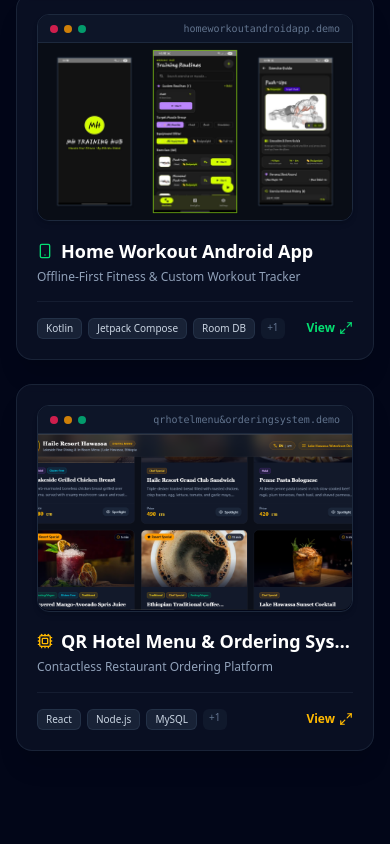
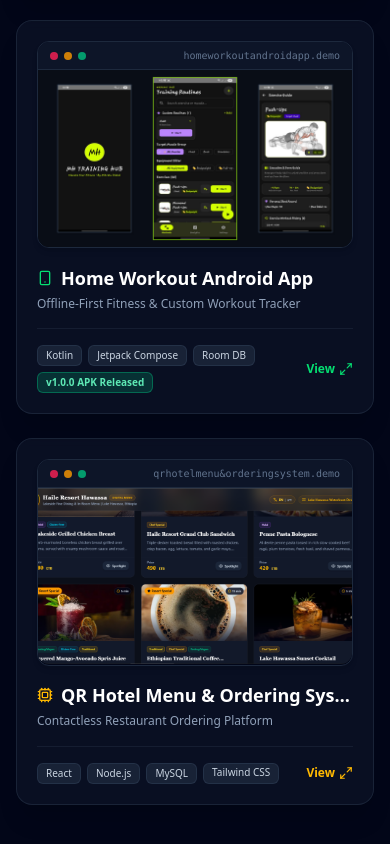
Before and after one commit to mihretu-dev/portfolio, a Next.js app: page / in a window 390 px wide. Shown: the part 4012-4856 px from the top of the page. Built offline with nearby package versions, Linux system fonts and the light colour scheme.

Commit message:
Add v1.0.0 APK download link and badge to Home Workout App project card

```diff
--- a/src/app/page.tsx
+++ b/src/app/page.tsx
@@ -169,10 +169,12 @@ const projects = [
       "Built with Jetpack Compose for modern reactive UI and Jetpack Room for offline-first data persistence.",
       "Custom workout routine builder with exercise logging and progress tracking.",
       "Structured MVVM architecture using Kotlin Coroutines, StateFlow, and ViewModel.",
+      "Official v1.0.0 Android APK release binary available for direct download.",
     ],
-    tech: ["Kotlin", "Jetpack Compose", "Room DB", "Android SDK"],
+    tech: ["Kotlin", "Jetpack Compose", "Room DB", "v1.0.0 APK Released"],
     github: "https://github.com/mihretu-dev/HomeWorkoutApp",
     liveDemo: undefined,
+    apkDownload: "https://github.com/mihretu-dev/HomeWorkoutApp/releases/download/v1.0.0/app-production-release-unsigned.apk",
     image: "/projects/home-workout.png",
     icon: Smartphone,
     accentColor: "emerald",
@@ -795,17 +797,24 @@ export default function PortfolioPage() {
                   {/* Card Footer: Tech Badges & View Details */}
                   <div className="relative z-10 pt-4 mt-4 border-t border-slate-800/60 flex items-center justify-between gap-2">
                     <div className="flex flex-wrap gap-1.5 min-w-0">
-                      {project.tech.slice(0, 3).map((t) => (
-                        <span
-                          key={t}
-                          className="px-2 py-0.5 rounded-md bg-slate-800/80 border border-slate-700/50 text-[10px] font-medium text-slate-300"
-                        >
-                          {t}
-                        </span>
-                      ))}
-                      {project.tech.length > 3 && (
+                      {project.tech.slice(0, 4).map((t) => {
+                        const isApkBadge = t.includes("APK");
+                        return (
+                          <span
+                            key={t}
+                            className={`px-2 py-0.5 rounded-md text-[10px] font-medium ${
+                              isApkBadge
+                                ? "bg-emerald-500/20 border border-emerald-500/40 text-emerald-300 font-semibold"
+                                : "bg-slate-800/80 border border-slate-700/50 text-slate-300"
+                            }`}
+                          >
+                            {t}
+                          </span>
+                        );
+                      })}
+                      {project.tech.length > 4 && (
                         <span className="px-1.5 py-0.5 rounded-md bg-slate-800/40 text-[10px] font-medium text-slate-500">
-                          +{project.tech.length - 3}
+                          +{project.tech.length - 4}
                         </span>
                       )}
                     </div>
@@ -882,7 +891,18 @@ export default function PortfolioPage() {
                       </div>
 
                       {/* Action Buttons */}
-                      <div className="flex items-center gap-3 shrink-0">
+                      <div className="flex items-center gap-3 shrink-0 flex-wrap sm:flex-nowrap">
+                        {"apkDownload" in selectedProject && selectedProject.apkDownload && (
+                          <a
+                            href={selectedProject.apkDownload as string}
+                            target="_blank"
+                            rel="noopener noreferrer"
+                            className="inline-flex items-center gap-2 px-5 py-2.5 rounded-xl bg-emerald-500 hover:bg-emerald-400 text-slate-950 font-bold text-xs sm:text-sm transition-all shadow-lg shadow-emerald-500/20"
+                          >
+                            <FileDown className="w-4 h-4" />
+                            Download APK
+                          </a>
+                        )}
                         {selectedProject.liveDemo && (
                           <a
                             href={selectedProject.liveDemo}
@@ -902,7 +922,7 @@ export default function PortfolioPage() {
                             className="inline-flex items-center gap-2 px-5 py-2.5 rounded-xl bg-slate-800 hover:bg-slate-700 border border-slate-700 text-xs sm:text-sm font-bold text-slate-200 hover:text-white transition-all"
                           >
                             <FaGithub className="w-4 h-4" />
-                            Code
+                            View Source
                           </a>
                         )}
                       </div>
@@ -1039,31 +1059,44 @@ export default function PortfolioPage() {
             <div className="lg:col-span-7 space-y-5 relative pl-4 sm:pl-6 border-l border-slate-800/80 ml-2 sm:ml-4">
               {[
                 {
-                  title: "Foundation",
-                  subtitle: "Hawassa University",
+                  title: "B.S. in Information Systems",
+                  subtitle: "Hawassa University • Class of 2026",
                   description:
-                    "Focused on core CS/IS principles, OOP architecture, and database management.",
+                    "Core CS/IS principles, OOP architecture, and database design.",
                   tag: "Academic Milestone",
                   icon: BookOpen,
                   accent: "border-emerald-500/40 text-emerald-400 bg-emerald-500/10",
+                  tech: ["Java", "C++", "MySQL", "OOP", "Systems Analysis"],
                 },
                 {
-                  title: "Project Execution",
-                  subtitle: "Applied Software Systems",
+                  title: "Applied Engineering & Enterprise Projects",
+                  subtitle: "Full-Stack Platforms",
                   description:
-                    "Built full-stack applications including a Java HR System and Next.js GPA Calculator.",
+                    "Development of full-stack platforms (QR Hotel Menu, AI Resume Builder, Java HR System).",
                   tag: "Full-Stack Development",
                   icon: Terminal,
                   accent: "border-indigo-500/40 text-indigo-400 bg-indigo-500/10",
+                  tech: ["Next.js", "TypeScript", "Node.js", "Tailwind CSS", "Framer Motion"],
                 },
                 {
-                  title: "Current Status",
-                  subtitle: "Open for Opportunities",
+                  title: "Mobile App Execution & Production",
+                  subtitle: "MH Training Hub Release",
                   description:
-                    "Open for full-time and remote roles in Full-Stack Web Development, Android Development, and Software Engineering.",
+                    "Development and release of 'MH Training Hub' (Offline-first Android fitness app with Jetpack Compose & Room DB).",
+                  tag: "Mobile Production",
+                  icon: Smartphone,
+                  accent: "border-purple-500/40 text-purple-400 bg-purple-500/10",
+                  tech: ["Kotlin", "Jetpack Compose", "Room DB", "WorkManager", "Android SDK"],
+                },
+                {
+                  title: "Ready for Impact & Open to Roles",
+                  subtitle: "Software Engineering & Native Android Focus",
+                  description:
+                    "B.S. Information Systems Graduate from Hawassa University. Currently focused on building high-performance Native Android apps (Kotlin, Jetpack Compose, Room DB) and scalable full-stack web solutions. Open for full-time and remote roles.",
                   tag: "Ready to Impact",
                   icon: Compass,
                   accent: "border-amber-500/40 text-amber-400 bg-amber-500/10",
+                  tech: ["Full-Time", "Remote Roles", "Android / Web"],
                 },
               ].map((milestone, idx) => {
                 const MilestoneIcon = milestone.icon;
@@ -1081,7 +1114,7 @@ export default function PortfolioPage() {
                       <div className="w-1.5 h-1.5 rounded-full bg-emerald-400" />
                     </div>
 
-                    <div className="flex items-center justify-between gap-3">
+                    <div className="flex items-center justify-between gap-3 flex-wrap">
                       <div className="flex items-center gap-2">
                         <div className={`p-1.5 rounded-lg border ${milestone.accent}`}>
                           <MilestoneIcon className="w-4 h-4" />
@@ -1102,6 +1135,20 @@ export default function PortfolioPage() {
                     <p className="text-sm text-slate-300 leading-relaxed pl-8">
                       {milestone.description}
                     </p>
+
+                    {/* Tech Badges */}
+                    {milestone.tech && milestone.tech.length > 0 && (
+                      <div className="flex flex-wrap gap-1.5 pl-8 pt-2">
+                        {milestone.tech.map((t) => (
+                          <span
+                            key={t}
+                            className="px-2 py-0.5 rounded-md bg-slate-800/80 border border-slate-700/60 text-[10px] font-medium text-emerald-400"
+                          >
+                            {t}
+                          </span>
+                        ))}
+                      </div>
+                    )}
                   </motion.div>
                 );
               })}
```
